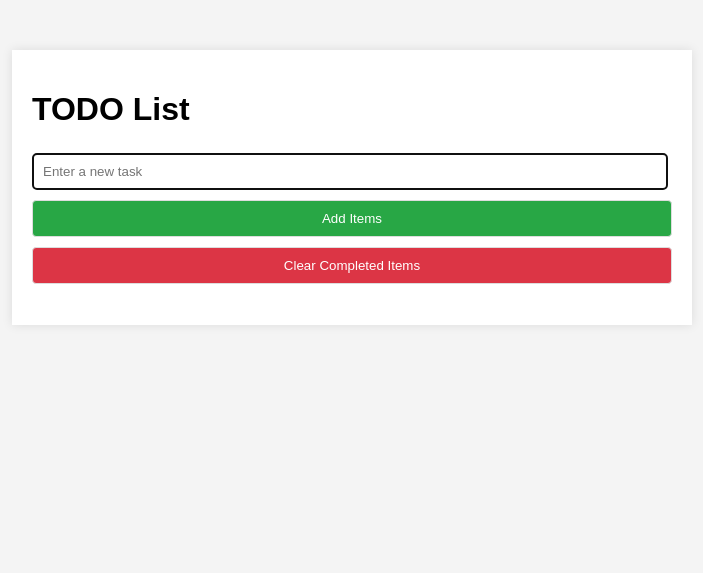
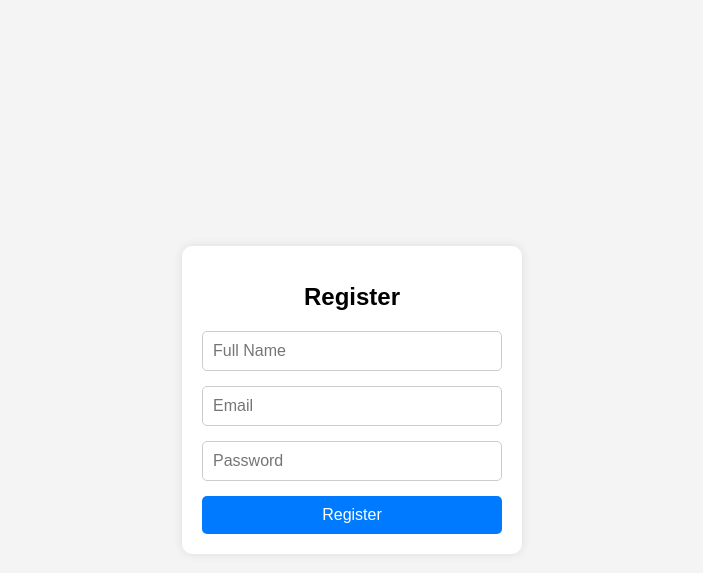
Before and after one commit to RO-HIT17/Flask_TODO_V3, a Flask app: page / in a window 1280 px wide. Shown: the top 573 px of the page, without its empty margins (288-991 px from the left). Run offline with Flask 3, Linux system fonts and the light colour scheme; data that the repository does not hold is empty.

Commit message:
modified landing route

```diff
--- a/app.py
+++ b/app.py
@@ -12,7 +12,9 @@ db.init_app(app)
 
 with app.app_context():
     db.create_all()
-@app.route('/register', methods=['POST'])
+
+
+@app.route('/register', methods=['GET','POST'])
 def register_user():
     name=request.form.get('name')
     email=request.form.get('email')
@@ -22,10 +24,14 @@ def register_user():
     db.session.commit()
     return redirect(url_for('login'))
 
-@app.route('/')
+@app.route('/index')
 def index():
     todos = Todo.query.all()
     return render_template('index.html', todos=todos)
+
+@app.route('/')
+def register():
+    return render_template('register.html')
 
 @app.route('/add', methods=['POST'])
 def add_todo():
--- a/templates/index.html
+++ b/templates/index.html
@@ -6,7 +6,6 @@
     <input type="text" name="title" placeholder="Enter a new task" autofocus>
     <button type="submit" class ="add">Add Items</button>
 </form>
-<a href="{{ url_for('clear_all') }}"><button class="clear">Clear Completed Items</button></a>
 <!--Modified-->
 <ul>
     {% for todo in todos %}
@@ -23,6 +22,7 @@
 
     {% endfor %}
 </ul>
+<a href="{{ url_for('clear_all') }}"><button class="clear">Clear Completed Items</button></a>
 {% endblock %}
 <!--
 <a href="{{ url_for('clear_all') }}"><button class="clear">Clear</button></a>
```
